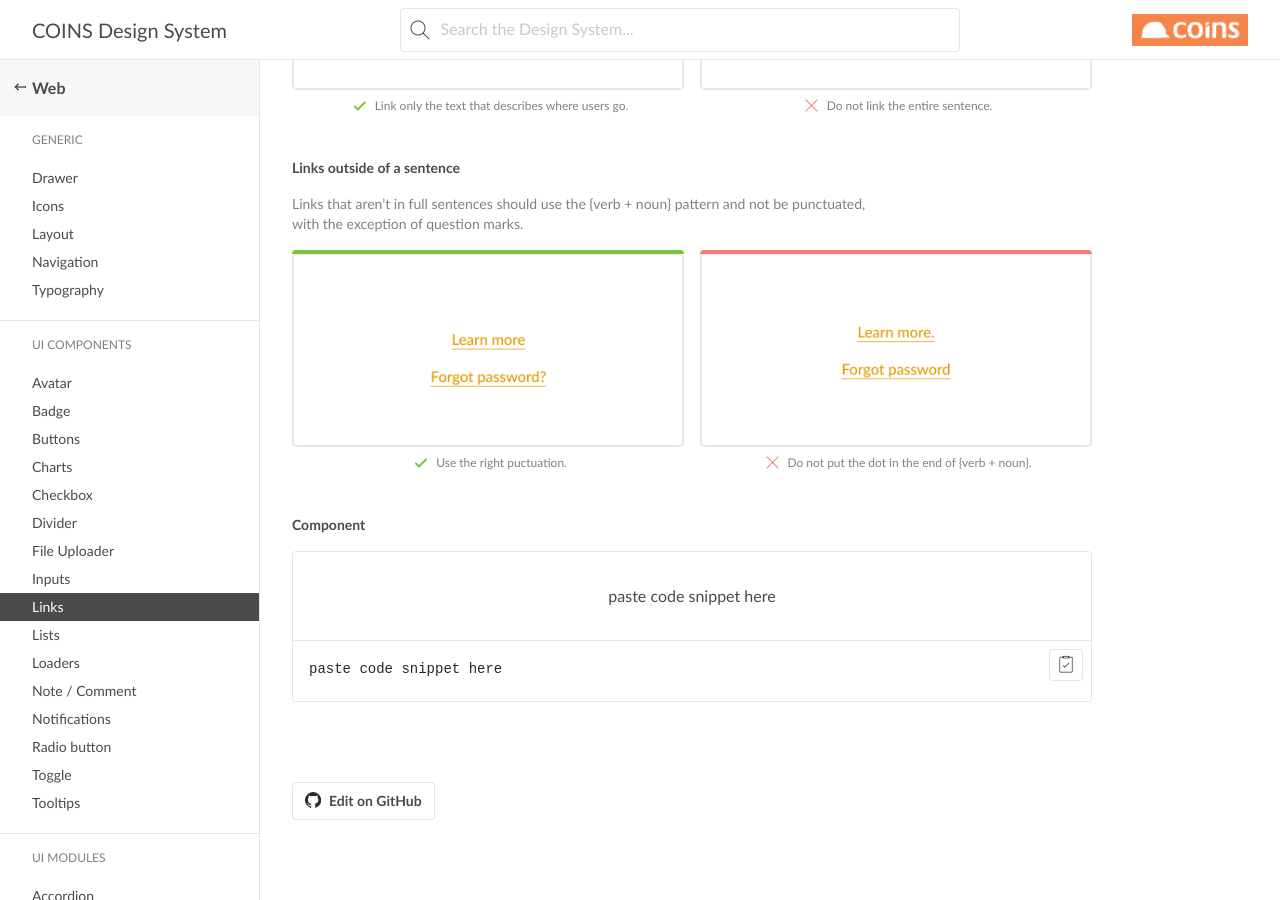
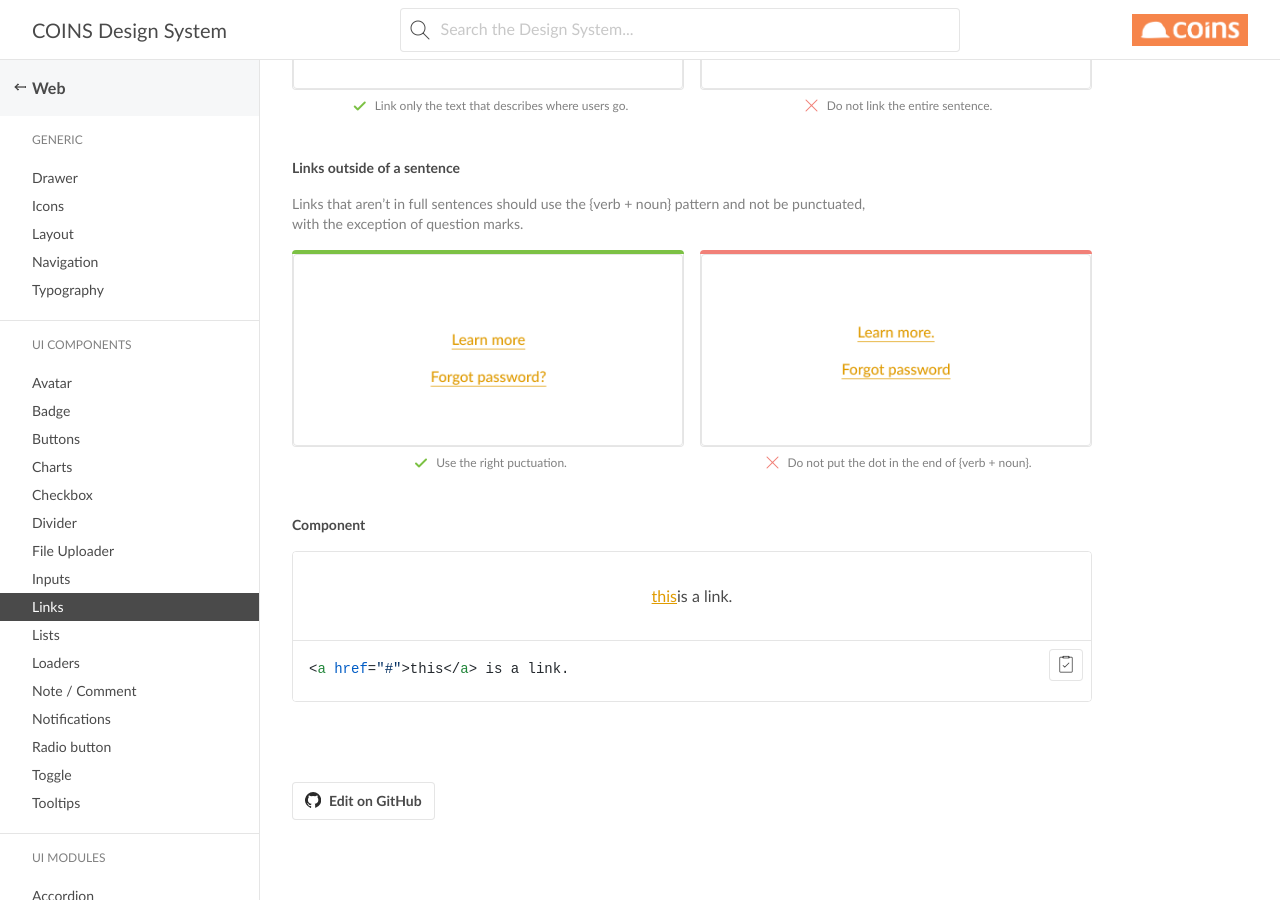
Before and after one commit to COINS-Naz/coins-design-system, a Jekyll site: the page built from _posts/web/ui-components/2021-04-22-links.md, in a window 1280 px wide and 900 px high, scrolled down 1184 px. Built offline with Jekyll 4.4.1, drawn with Linux system fonts in a browser that asks for light colours; nearby versions of some CDN libraries; some web fonts are replaced.

Commit message:
Update 2021-04-22-links.md

```diff
--- a/_posts/web/ui-components/2021-04-22-links.md
+++ b/_posts/web/ui-components/2021-04-22-links.md
@@ -22,7 +22,7 @@ Use links when you want users to:
 
 ### When not to use
 
-Use [Buttons](../buttons/)instead of a link for actions that will change data or manipulate how it is displayed, change a state, or trigger an action. Buttons should never be used for navigational actions.
+Use [Buttons](../buttons/) instead of a link for actions that will change data or manipulate how it is displayed, change a state, or trigger an action. Buttons should never be used for navigational actions.
 
 ## Guidelines
 Links need to be clear and predictable. Users should be able to anticipate what will happen when they select a link. Never mislead someone by mislabeling a link.
@@ -52,5 +52,5 @@ Links that aren’t in full sentences should use the {verb + noun} pattern and n
 
 ### Component
 {% include snippet.html code='
-paste code snippet here
+<a href="#">this</a> is a link.
 ' %}
```
